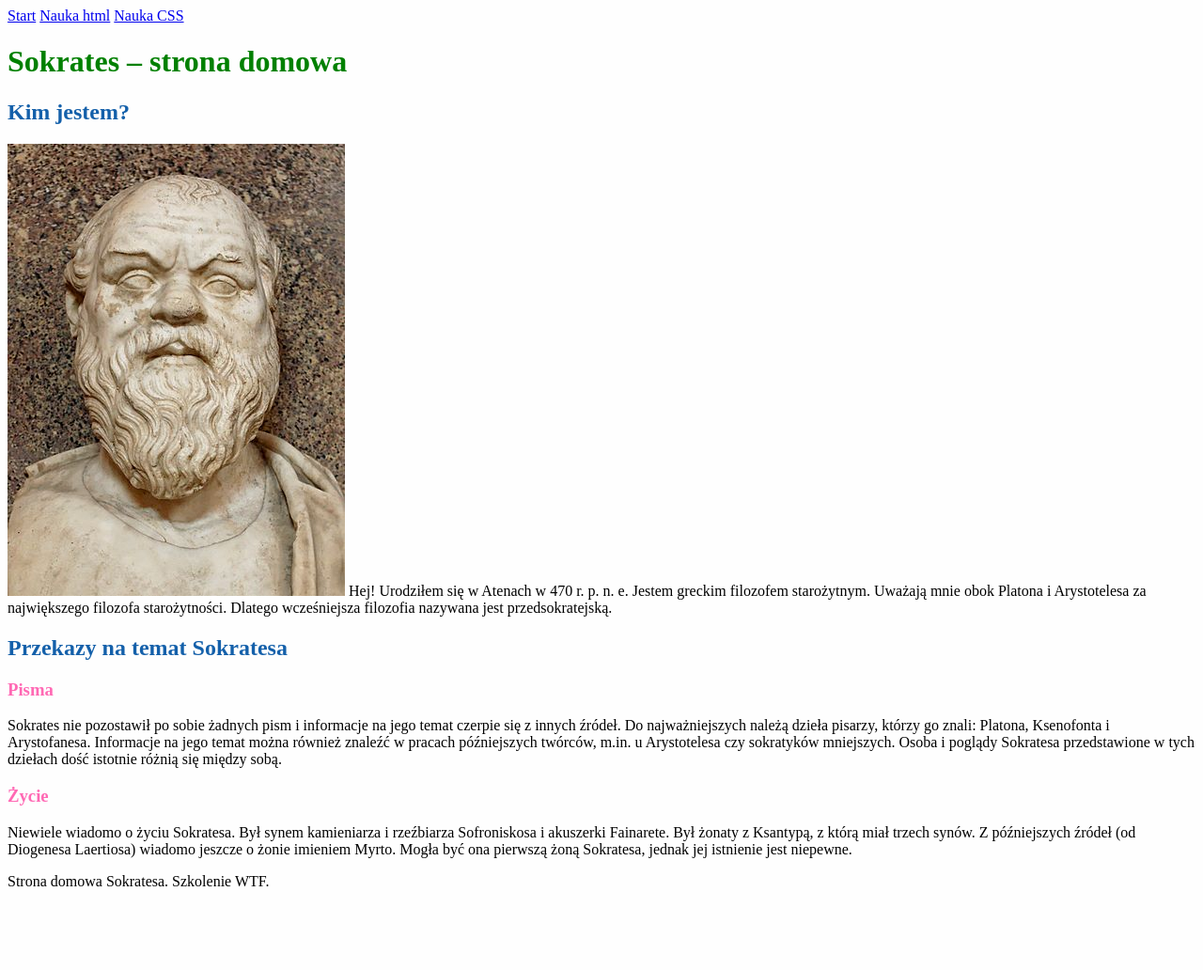
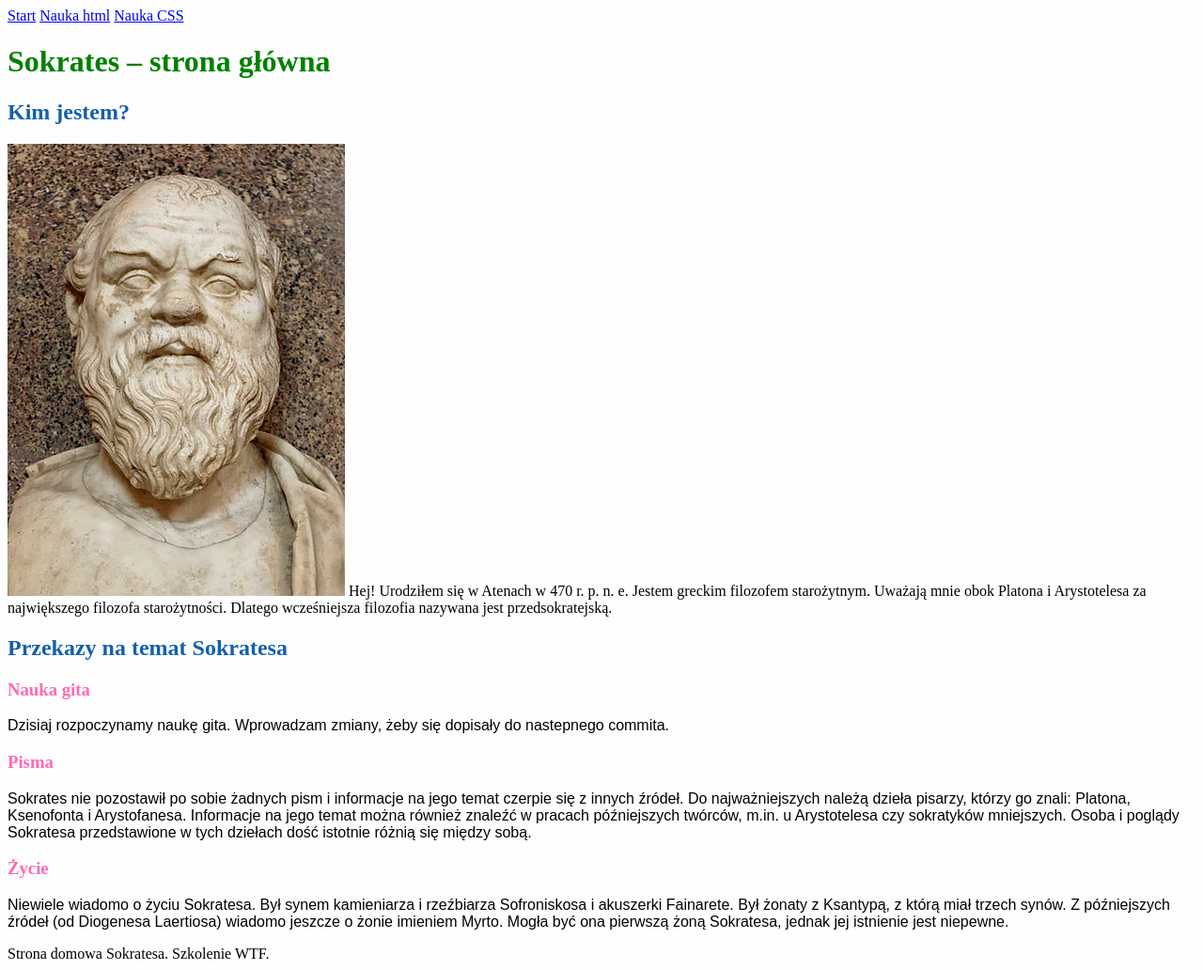
Before and after one commit to paszosky/homepage2, a plain HTML site: page index.html in a window 1280 px wide. Shown: the whole page at 94% size. Before the commit the page ends 955 px from the top, so only its background shows below. Drawn offline with Linux system fonts and the light colour scheme.

Commit message:
zmiana czcionki akapitu

```diff
--- a/index.html
+++ b/index.html
@@ -20,7 +20,7 @@
     </header>
     <main>
         <header>
-            <h1 class="main_title">Sokrates – strona domowa</h1>
+            <h1 class="main_title">Sokrates – strona główna</h1>
         </header>
 
         <section>
@@ -34,8 +34,12 @@
         <section>
             <h2>Przekazy na temat Sokratesa</h2>
             <article>
+                <h3 class="art_title">Nauka gita</h3>
+                <p class="akapit">Dzisiaj rozpoczynamy naukę gita. Wprowadzam zmiany, żeby się dopisały do nastepnego commita.</p>
+            </article>
+            <article>
                 <h3 class="art_title">Pisma</h3>
-                <p>Sokrates nie pozostawił po sobie żadnych pism i informacje na jego temat czerpie się z innych źródeł. Do
+                <p class="akapit">Sokrates nie pozostawił po sobie żadnych pism i informacje na jego temat czerpie się z innych źródeł. Do
                 najważniejszych należą dzieła pisarzy, którzy go znali: Platona, Ksenofonta i Arystofanesa. Informacje
                 na jego temat można również znaleźć w pracach późniejszych twórców, m.in. u Arystotelesa czy sokratyków
                 mniejszych. Osoba i poglądy Sokratesa przedstawione w tych dziełach dość istotnie różnią się między
@@ -43,7 +47,7 @@
             </article>
             <article>
                 <h3 class="art_title">Życie</h3>
-                <p>Niewiele wiadomo o życiu Sokratesa. Był synem kamieniarza i rzeźbiarza Sofroniskosa i akuszerki
+                <p class="akapit">Niewiele wiadomo o życiu Sokratesa. Był synem kamieniarza i rzeźbiarza Sofroniskosa i akuszerki
                 Fainarete. Był żonaty z Ksantypą, z którą miał trzech synów. Z późniejszych źródeł (od Diogenesa
                 Laertiosa) wiadomo jeszcze o żonie imieniem Myrto. Mogła być ona pierwszą żoną Sokratesa, jednak jej
                 istnienie jest niepewne.</p>
--- a/style.css
+++ b/style.css
@@ -21,3 +21,7 @@ body h1 {
 h1 {
     color: yellow;
 }
+
+.akapit {
+    font-family: sans-serif;
+}
```
